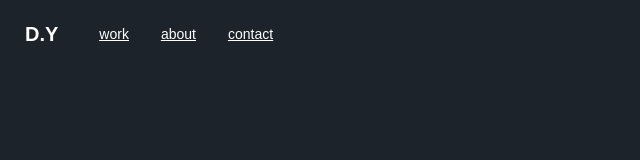
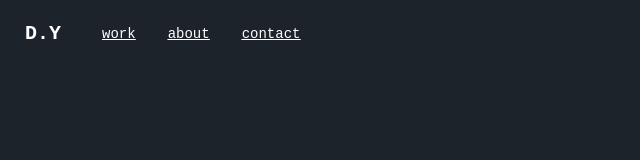
Before and after one commit to dimasyoga42/website-nextjs, a Next.js app: page / in a window 1280 px wide. Shown: the top 160 px of the page, without its empty margins (0-640 px from the left). Built offline with nearby package versions, Linux system fonts and the light colour scheme.

Commit message:
add: font

```diff
--- a/tailwind.config.js
+++ b/tailwind.config.js
@@ -15,6 +15,9 @@ module.exports = {
         background: "var(--background)",
         foreground: "var(--foreground)",
       },
+      fontFamily: {
+        fira: ['Fira Code', 'monospace']
+      }
     },
   },
   plugins: [
```
